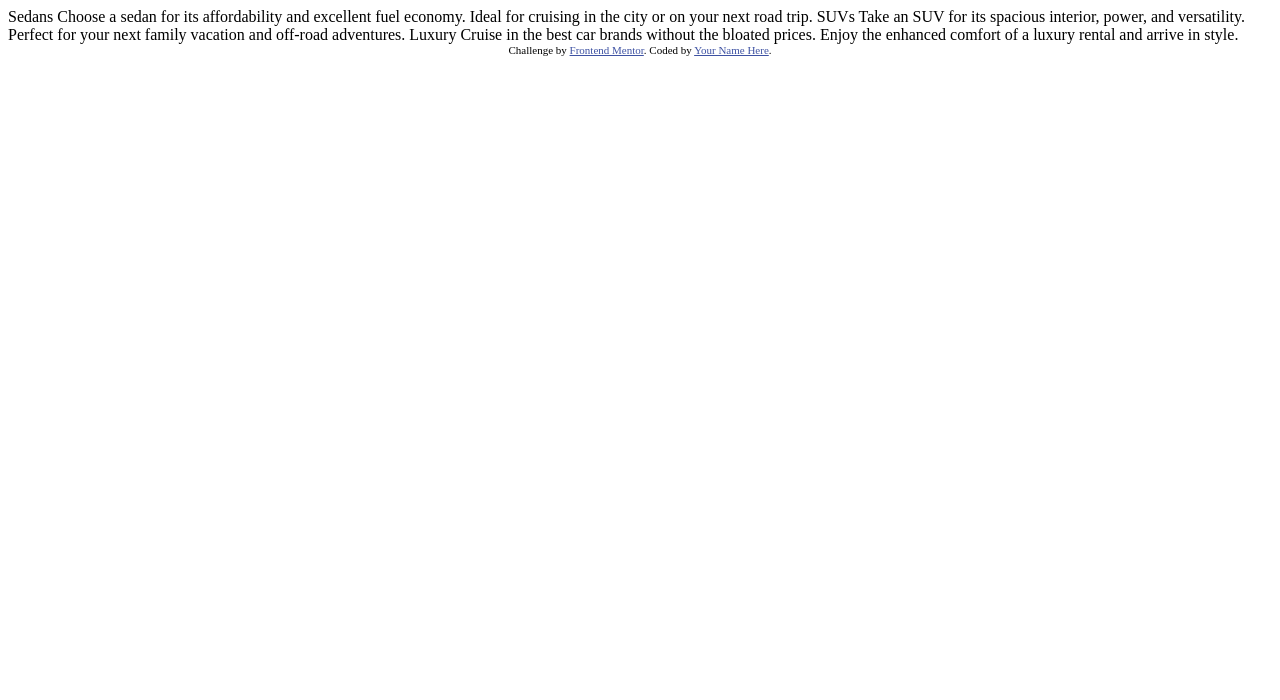
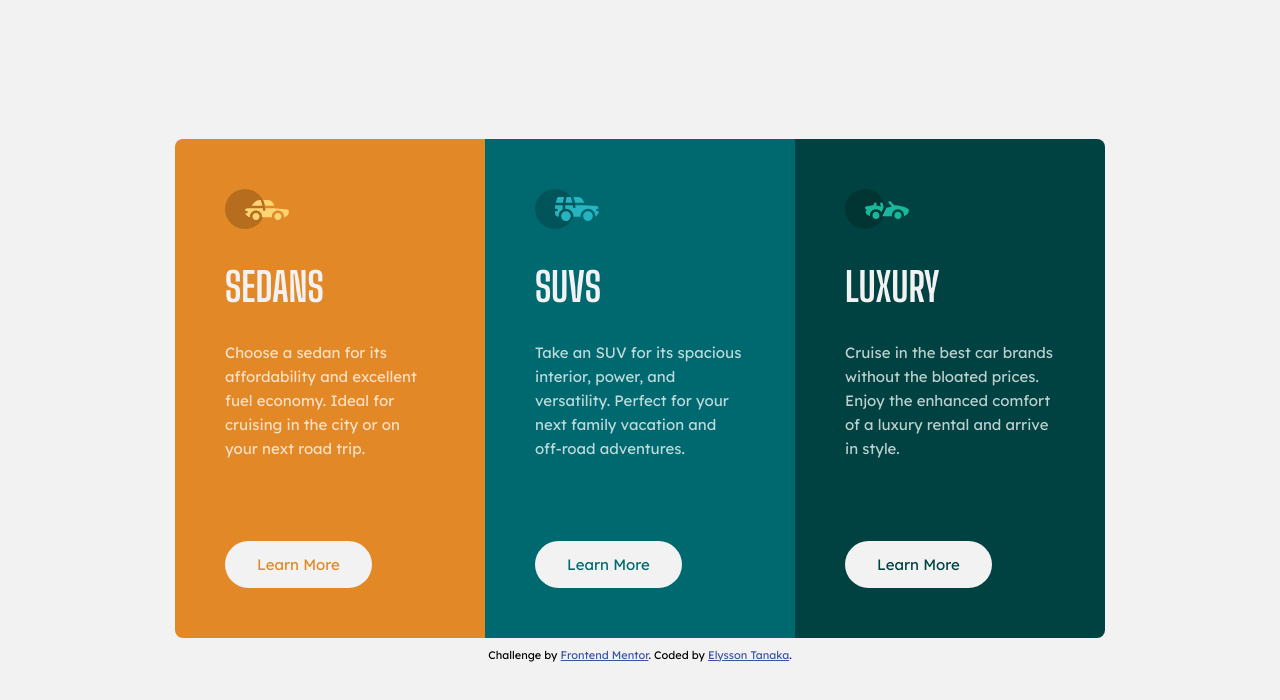
Before and after one commit to elyssontanaka/4_three_column_preview_card_component, a plain HTML site: page index.html in a window 1280 px wide. Drawn offline with Linux system fonts and the light colour scheme.

Commit message:
project finished

```diff
--- a/index.html
+++ b/index.html
@@ -1,36 +1,57 @@
 <!DOCTYPE html>
 <html lang="en">
+
 <head>
   <meta charset="UTF-8">
-  <meta name="viewport" content="width=device-width, initial-scale=1.0"> <!-- displays site properly based on user's device -->
+  <meta name="viewport" content="width=device-width, initial-scale=1.0">
+  <link rel="icon" type="image/png" sizes="32x32" href="./images/favicon-32x32.png">
+  <link rel="preconnect" href="https://fonts.googleapis.com">
+  <link rel="preconnect" href="https://fonts.gstatic.com" crossorigin>
+  <link href="https://fonts.googleapis.com/css2?family=Big+Shoulders+Display:wght@700&family=Lexend+Deca&display=swap"
+    rel="stylesheet">
+  <link rel="stylesheet" href="./styles/style.css">
+  <title>3-column preview card component</title>
 
-  <link rel="icon" type="image/png" sizes="32x32" href="./images/favicon-32x32.png">
+</head>
 
-  <title>Frontend Mentor | 3-column preview card component</title>
-
-  <!-- Feel free to remove these styles or customise in your own stylesheet 👍 -->
-  <style>
-    .attribution { font-size: 11px; text-align: center; }
-    .attribution a { color: hsl(228, 45%, 44%); }
-  </style>
-</head>
 <body>
-
-  Sedans
-  Choose a sedan for its affordability and excellent fuel economy. Ideal for cruising in the city
+  <div class="card-holder">
+    <main class="card-container">
+      <div class="sedans box">
+        <img src="./images/icon-sedans.svg" alt="sedan car icon">
+        <h1>SEDANS</h1>
+        <p class="description">Choose a sedan for its affordability and excellent fuel economy. Ideal for cruising in
+          the
+          city
           or on your next road trip.
-
-  SUVs
-  Take an SUV for its spacious interior, power, and versatility. Perfect for your next family vacation
+        </p>
+        <button>Learn More</button>
+      </div>
+      <div class="suvs box">
+        <img src="./images/icon-suvs.svg" alt="suv car icon">
+        <h1>SUVS</h1>
+        <p class="description">Take an SUV for its spacious interior, power, and versatility. Perfect for your next
+          family vacation
           and off-road adventures.
-
-  Luxury
-  Cruise in the best car brands without the bloated prices. Enjoy the enhanced comfort of a luxury
+        </p>
+        <button>Learn More</button>
+      </div>
+      <div class="luxury box">
+        <img src="./images/icon-luxury.svg" alt="luxury car icon">
+        <h1>LUXURY</h1>
+        <p class="description">Cruise in the best car brands without the bloated prices. Enjoy the enhanced comfort of a
+          luxury
           rental and arrive in style.
+        </p>
+        <button>Learn More</button>
+      </div>
+    </main>
 
     <div class="attribution">
       Challenge by <a href="https://www.frontendmentor.io?ref=challenge" target="_blank">Frontend Mentor</a>.
-    Coded by <a href="#">Your Name Here</a>.
+      Coded by <a href="https://github.com/elyssontanaka/4_three_column_preview_card_component">Elysson Tanaka</a>.
+    </div>
   </div>
 </body>
+
 </html>
--- a/styles/style.css
+++ b/styles/style.css
@@ -0,0 +1,157 @@
+/* VARIABLES */
+
+:root {
+    --primary-bright-orange: hsl(31, 77%, 52%);
+    --primary-dark-cyan: hsl(184, 100%, 22%);
+    --primary-very-dark-cyan: hsl(179, 100%, 13%);
+    --neutral-paragraph: hsla(0, 0%, 100%, 0.75);
+    --neutral-light-gray: hsl(0, 0%, 95%);
+}
+
+/* RESET */
+
+* {
+    margin: 0;
+    padding: 0;
+    box-sizing: border-box;
+}
+
+html {
+    font-size: 62.5%;
+}
+
+/* BASE STYLES */
+
+body {
+    font-size: 1.5rem;
+    font-family: 'Lexend Deca', sans-serif;
+    background-color: var(--neutral-light-gray);
+}
+
+button {
+    font-family: 'Lexend Deca', sans-serif;
+    padding: 1.2rem 3rem;
+    border-radius: 2.5rem;
+    border-color: transparent;
+    background-color: var(--neutral-light-gray);
+    cursor: pointer;
+    transition: .3s all;
+    font-size: 1.5rem;
+}
+
+button:hover {
+    border: 2px solid var(--neutral-light-gray);
+    background-color: transparent;
+    color: white;
+}
+
+img, h1, p {
+    margin-bottom: 2rem;
+}
+
+p {
+    color: var(--neutral-paragraph);
+    line-height: 1.6;
+}
+
+h1 {
+    font-family: 'Big Shoulders Display', cursive;
+    font-size: 4rem;
+    color: var(--neutral-light-gray);
+}
+
+/* CARD */
+
+.card-holder {
+    height: auto;
+    display: flex;
+    flex-direction: column;
+    align-items: center;
+    justify-content: center;
+}
+
+.card-container {
+    display: flex;
+    flex-direction: column;
+    justify-content: center;
+    align-items: center;
+    border-radius: .8rem;
+    overflow: hidden;
+}
+
+.box {
+    max-width: 32.5rem;
+    padding: 4.5rem;
+}
+
+
+.sedans {
+    background-color: var(--primary-bright-orange);
+}
+
+.sedans button {
+    color: var(--primary-bright-orange);
+}
+
+.sedans button:hover {
+    color: var(--neutral-light-gray);
+}
+
+.suvs {
+    background-color: var(--primary-dark-cyan);
+}
+
+.suvs button {
+    color: var(--primary-dark-cyan);
+}
+
+.suvs button:hover {
+    color: var(--neutral-light-gray);
+}
+
+.luxury {
+    background-color: var(--primary-very-dark-cyan);
+}
+
+.luxury button {
+    color: var(--primary-very-dark-cyan);
+}
+
+.luxury button:hover {
+    color: var(--neutral-light-gray);
+}
+
+.attribution {
+    font-size: 11px;
+    text-align: center;
+    margin-top: 1rem;
+}
+
+.attribution a {
+    color: hsl(228, 45%, 44%);
+}
+
+/* DESKTOP STYLE */
+
+@media (min-width: 1200px) {
+    .card-holder {
+        height: 100vh;
+    }
+
+    .card-container {
+        flex-direction: row;
+    }
+
+    .box {
+        max-width: 31rem;
+        padding: 5rem;
+    }
+
+    img, h1, p {
+        margin-bottom: 3rem;
+    }
+
+    button {
+        margin-top: 5rem;
+    }
+}
```
Also changed, not shown: design/mobile-design.jpg. Lines whose indentation alone changed are shown as unchanged.
